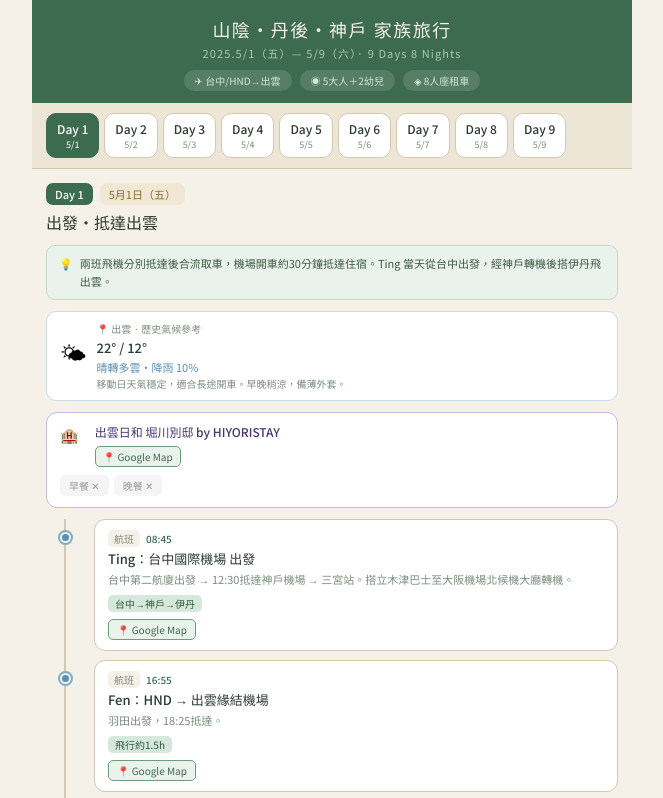
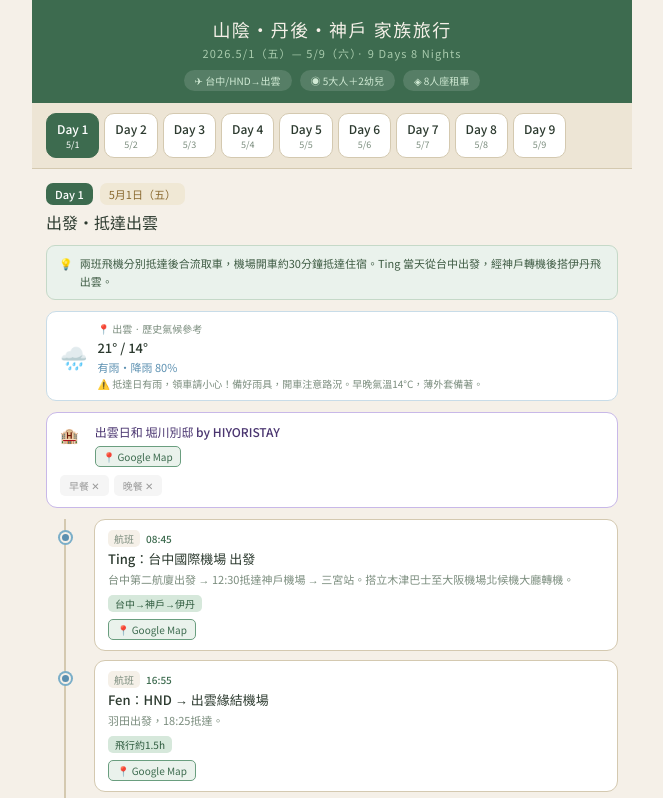
Before and after one commit to mnikai1232/Izumodaikai, a plain HTML site: page index.html in a window 1280 px wide. Shown: the top 798 px of the page, without its empty margins (308-971 px from the left). Drawn offline with Linux system fonts and the light colour scheme.

Commit message:
Add files via upload

```diff
--- a/index.html
+++ b/index.html
@@ -3,7 +3,7 @@
 <head>
 <meta charset="UTF-8">
 <meta name="viewport" content="width=device-width, initial-scale=1.0">
-<title>山陰・丹後・神戶 家族旅行 2026</title>
+<title>山陰・丹後・神戶 家族旅行 2025</title>
 <link href="https://fonts.googleapis.com/css2?family=Noto+Serif+JP:wght@400;500&family=Noto+Sans+JP:wght@400;500&display=swap" rel="stylesheet">
 <style>
 :root{--cream:#F5F0E8;--cream-dark:#EDE5D5;--green:#3D6B4F;--gl:#EAF2EC;--gm:#6A9E7F;--tm:#2C3A2F;--mu:#7A8C7D;--bd:#D4C9B0;--tb:#D6E8DB;--tt:#2D5A3D;}
@@ -76,7 +76,7 @@ body{background:var(--cream);font-family:'Noto Sans JP',sans-serif;}
 <div class="app">
 <div class="hdr">
   <div class="hdr-t">山陰・丹後・神戶 家族旅行</div>
-  <div class="hdr-s">2025.5/1（五）— 5/9（六）· 9 Days 8 Nights</div>
+  <div class="hdr-s">2026.5/1（五）— 5/9（六）· 9 Days 8 Nights</div>
   <div class="chips">
     <span class="chip">✈ 台中/HND→出雲</span>
     <span class="chip">◉ 5大人＋2幼兒</span>
@@ -91,7 +91,7 @@ body{background:var(--cream);font-family:'Noto Sans JP',sans-serif;}
 const days=[
 {day:1,label:"5/1",date:"5月1日（五）",title:"出發・抵達出雲",
 tip:"兩班飛機分別抵達後合流取車，機場開車約30分鐘抵達住宿。Ting 當天從台中出發，經神戶轉機後搭伊丹飛出雲。",
-weather:{icon:"🌤",loc:"出雲",temp:"22° / 12°",desc:"晴轉多雲・降雨 10%",note:"移動日天氣穩定，適合長途開車。早晚稍涼，備薄外套。"},
+weather:{icon:"🌧️",loc:"出雲",temp:"21° / 14°",desc:"有雨・降雨 80%",note:"⚠️ 抵達日有雨，領車請小心！備好雨具，開車注意路況。早晚氣溫14°C，薄外套備著。"},
 hotel:{name:"出雲日和 堀川別邸 by HIYORISTAY",bk:false,dn:false,map:"出雲日和 堀川別邸"},
 spots:[
 {type:"航班",dot:"dt",time:"08:45",name:"Ting：台中國際機場 出發",desc:"台中第二航廈出發 → 12:30抵達神戶機場 → 三宮站。搭立木津巴士至大阪機場北候機大廳轉機。",tags:["台中→神戶→伊丹"],map:"台中國際機場 第二航廈"},
@@ -103,7 +103,7 @@ spots:[
 ]},
 {day:2,label:"5/2",date:"5月2日（六）",title:"出雲大社・結緣之日",
 tip:"建議清晨先去稻佐海濱取沙（人少），再前往出雲大社。記住獨特參拜禮儀：二禮・四拍手・一禮！",
-weather:{icon:"☀️",loc:"出雲",temp:"24° / 11°",desc:"晴朗・降雨 0%",note:"全天零降雨！紫外線強，稻佐海濱海風大，幼兒務必帽子＋防曬，薄外套備著。"},
+weather:{icon:"⛅",loc:"出雲",temp:"23° / 13°",desc:"多雲轉晴・2026/5/2",note:"多雲轉晴，海邊風大，幼兒備帽子＋薄外套。日照出來後紫外線強，防曬記得補。"},
 hotel:{name:"出雲日和 堀川別邸 by HIYORISTAY",bk:false,dn:false,map:"出雲日和 堀川別邸"},
 spots:[
 {type:"海濱",dot:"dt",name:"稻佐海濱 取神砂",desc:"出雲大社西方約1km神聖海灘，取一小袋沙子帶往素鵞社交換。",tags:["隱藏玩法","早晨人少"],map:"稲佐の浜 出雲市",note:"🌟 隱藏玩法：進入大社後前往最深處「素鵞社（そがのやしろ）」，將稻佐海濱的沙放入石疊下方，取走素鵞社的神砂。傳說能驅邪結緣，是出雲最強能量體驗。"},
@@ -121,7 +121,7 @@ spots:[
 ]},
 {day:3,label:"5/3",date:"5月3日（日）",title:"松江城・堀川遊覽船・美保神社",
 tip:"從出雲開車約50分鐘。八雲庵10:30開門，建議早出發。車停大手前停車場，全天動線完美串連！",
-weather:{icon:"🌧",loc:"松江 → 大山",temp:"18° / 13°",desc:"下午有雨・降雨 65%",note:"⚠️ 下午13:00-16:00 降雨機率最高！堀川遊覽船安排在上午，備好雨具。大山山中氣溫更低，厚外套必備。"},
+weather:{icon:"🌧️",loc:"松江 → 大山",temp:"22° / 12°",desc:"下午轉雨・降雨 70%・2026/5/3",note:"⚠️ 下午轉雨！堀川遊覽船＆松江城安排上午完成。建議早點上山入住シーハイル，傍晚山中氣溫降至12°C，厚外套必備。"},
 hotel:{name:"大山 山の家シーハイル",bk:true,dn:true,map:"山の家シーハイル 大山"},
 spots:[
 {type:"移動",dot:"dtr",name:"出雲 → 松江（約50分鐘）",desc:"山陰自動車道，停松江城大手前停車場（全天基地）。",tags:["車程50min","大手前停車場"],map:"松江城 大手前駐車場"},
@@ -138,7 +138,7 @@ spots:[
 ]},
 {day:4,label:"5/4",date:"5月4日（一）",title:"大山・植田正治・牧場",
 tip:"御厨 Mikuri 已預約12:00，注意時間安排。牧場下午去最輕鬆，最後ちびっこ広場讓孩子盡情放電！",
-weather:{icon:"🌦",loc:"大山 → 鳥取",temp:"21° / 14°",desc:"清晨有雨，午後轉多雲・降雨 40%",note:"⚠️ 早上出發前備好雨具。植田正治美術館若下雨更有氛圍！午後天氣轉好，牧場時段應已放晴。"},
+weather:{icon:"☀️",loc:"大山 → 鳥取",temp:"23° / 12°",desc:"晴朗・2026/5/4",note:"好天氣！大山清晨氣溫12°C較冷，出發時備外套。植田正治美術館晴天倒影最美，牧場午後陽光充足。"},
 hotel:{name:"鳥取グリーンホテルモーリス",bk:true,dn:false,map:"鳥取グリーンホテルモーリス"},
 spots:[
 {type:"美術館",dot:"ds",name:"植田正治写真美術館",desc:"建築以大山為背景，水面倒影讓大山「入畫」，被稱世界最美美術館之一。",tags:["大山倒影","建築美學"],map:"植田正治写真美術館"},
@@ -149,7 +149,7 @@ spots:[
 ]},
 {day:5,label:"5/5",date:"5月5日（二）",title:"鳥取砂丘・砂の美術館・浦富海岸",
 tip:"兒童節！砂丘玩沙請備替換衣物。Continuar 12:00已預約。下午浦富海岸停城原海岸停車場，沿岸自由漫步。",
-weather:{icon:"⛅",loc:"鳥取",temp:"19° / 14°",desc:"多雲・降雨 20%",note:"砂丘海風強，體感比實際溫度冷！幼兒薄外套必備。降雨機率低但建議備雨具，砂の美術館室內可雨天備案。"},
+weather:{icon:"☀️",loc:"鳥取 → 宮津",temp:"25° / 15°",desc:"晴朗・2026/5/5",note:"絕佳好天氣！砂丘烈日無遮蔽，幼兒帽子＋防曬必備。浦富海岸碧藍海水配晴空超美！"},
 hotel:{name:"三上勘兵衛本店 Mikami Kanbe Honten",bk:false,dn:false,map:"三上勘兵衛本店 鳥取"},
 spots:[
 {type:"自然",dot:"ds",name:"鳥取砂丘",desc:"日本最大沙丘，落差約90m。幼兒在緩坡區盡情玩沙，另有駱駝騎乘體驗。",tags:["日本最大沙丘","幼兒玩沙"],map:"鳥取砂丘"},
@@ -160,7 +160,7 @@ spots:[
 ]},
 {day:6,label:"5/6",date:"5月6日（三）",title:"伊根灣・天橋立",
 tip:"醤食堂11:00開、無法預約，建議早點到！今日：伊根舟屋→旋轉橋，移動時欣賞丹後海岸線。",
-weather:{icon:"🌤",loc:"伊根・天橋立",temp:"21° / 13°",desc:"晴時多雲・降雨 5%",note:"幾乎不降雨，非常適合搭船賞舟屋！丹後海面有風，觀光船上備薄外套。下午旋轉橋一帶天氣穩定。"},
+weather:{icon:"☀️",loc:"伊根・宮津",temp:"25° / 16°",desc:"晴朗・2026/5/6",note:"搭船賞舟屋最佳天氣！海面反光強，備太陽眼鏡。全天晴朗穩定，旋轉橋＆天橋立都適合戶外活動。"},
 hotel:{name:"三上勘兵衛本店 Mikami Kanbe Honten（連泊）",bk:false,dn:false,map:"三上勘兵衛本店 鳥取"},
 spots:[
 {type:"觀光船",dot:"ds",name:"伊根灣賞景觀光船",desc:"從海面欣賞一排舟屋人家，漁村風景如畫。幼兒膝上免費。",tags:["伊根灣","舟屋海景"],map:"伊根湾めぐり観光船"},
@@ -170,7 +170,7 @@ spots:[
 ]},
 {day:7,label:"5/7",date:"5月7日（四）",title:"天橋立 → 神戶",
 tip:"天橋立ビューランド股覗體驗絕對不可錯過！途中可順道逛神戶三田Premium Outlets再進市區。",
-weather:{icon:"🌤",loc:"天橋立 → 神戶",temp:"23° / 16°",desc:"舒適偏暖・降雨 15%",note:"天橋立股覗展望台天氣良好！神戶偶有短暫陣雨可能，備折疊傘。整體舒適，Outlets逛街天氣佳。"},
+weather:{icon:"☀️",loc:"天橋立 → 神戶",temp:"27° / 18°",desc:"晴朗微熱・2026/5/7",note:"27°C偏熱，短袖就夠！Outlets戶外逛街注意防曬補水，幼兒記得補充水分。神戶入夜依然舒適。"},
 hotel:{name:"Hotel Monte Hermana Kobe Amalie",bk:true,dn:false,map:"ホテルモンテエルマーナ神戸アマリー"},
 spots:[
 {type:"展望台",dot:"ds",name:"天橋立ビューランド",desc:"搭單軌電車上展望台，倒身「股覗」讓天橋立化為「飛龍在天」，日本三景必打卡！",tags:["日本三景","股覗必體驗","幼兒超愛"],map:"天橋立ビューランド"},
@@ -179,7 +179,7 @@ spots:[
 ]},
 {day:8,label:"5/8",date:"5月8日（五）",title:"神戶・自由逛街・美術館",
 tip:"今天自由安排！逛街購物，下午可前往兵庫縣立美術館欣賞安藤忠雄建築與館藏。",
-weather:{icon:"☀️",loc:"神戶",temp:"25° / 17°",desc:"晴朗・降雨 0%",note:"完美逛街天氣！全天零降雨，氣溫舒適。兵庫縣立美術館戶外廣場更值得慢慢欣賞安藤忠雄建築。"},
+weather:{icon:"☀️",loc:"神戶",temp:"26° / 18°",desc:"天氣穩定，市區散步・2026/5/8",note:"連續好天氣！26°C舒適，適合市區步行。兵庫縣立美術館戶外廣場安藤忠雄建築更值得慢慢欣賞。"},
 hotel:{name:"Hotel Monte Hermana Kobe Amalie（連泊）",bk:true,dn:false,map:"ホテルモンテエルマーナ神戸アマリー"},
 free:true,
 spots:[
@@ -189,7 +189,7 @@ spots:[
 ]},
 {day:9,label:"5/9",date:"5月9日（六）",title:"返程・帶回滿滿回憶",
 tip:"Ting 13:30 神戶機場出發，建議11:30抵達機場。帶齊所有伴手禮，圓滿返航！",
-weather:{icon:"⛅",loc:"神戶",temp:"24° / 18°",desc:"多雲穩定・降雨 10%",note:"好天氣送行！氣候穩定，適合最後採買伴手禮。記得FRANTZ布丁需冷藏保存。"},
+weather:{icon:"⛅",loc:"神戶",temp:"25° / 18°",desc:"多雲・2026/5/9",note:"多雲穩定，溫度舒適送行。最後補買FRANTZ布丁（冷藏）記得確認保冷袋。圓滿返航！"},
 hotel:null,
 spots:[
 {type:"早餐",dot:"dm",name:"飯店早餐・最後一次",desc:"從容享用早餐，整理行李辦理退房。",tags:["含早餐"],map:"ホテルモンテエルマーナ神戸アマリー"},
```
